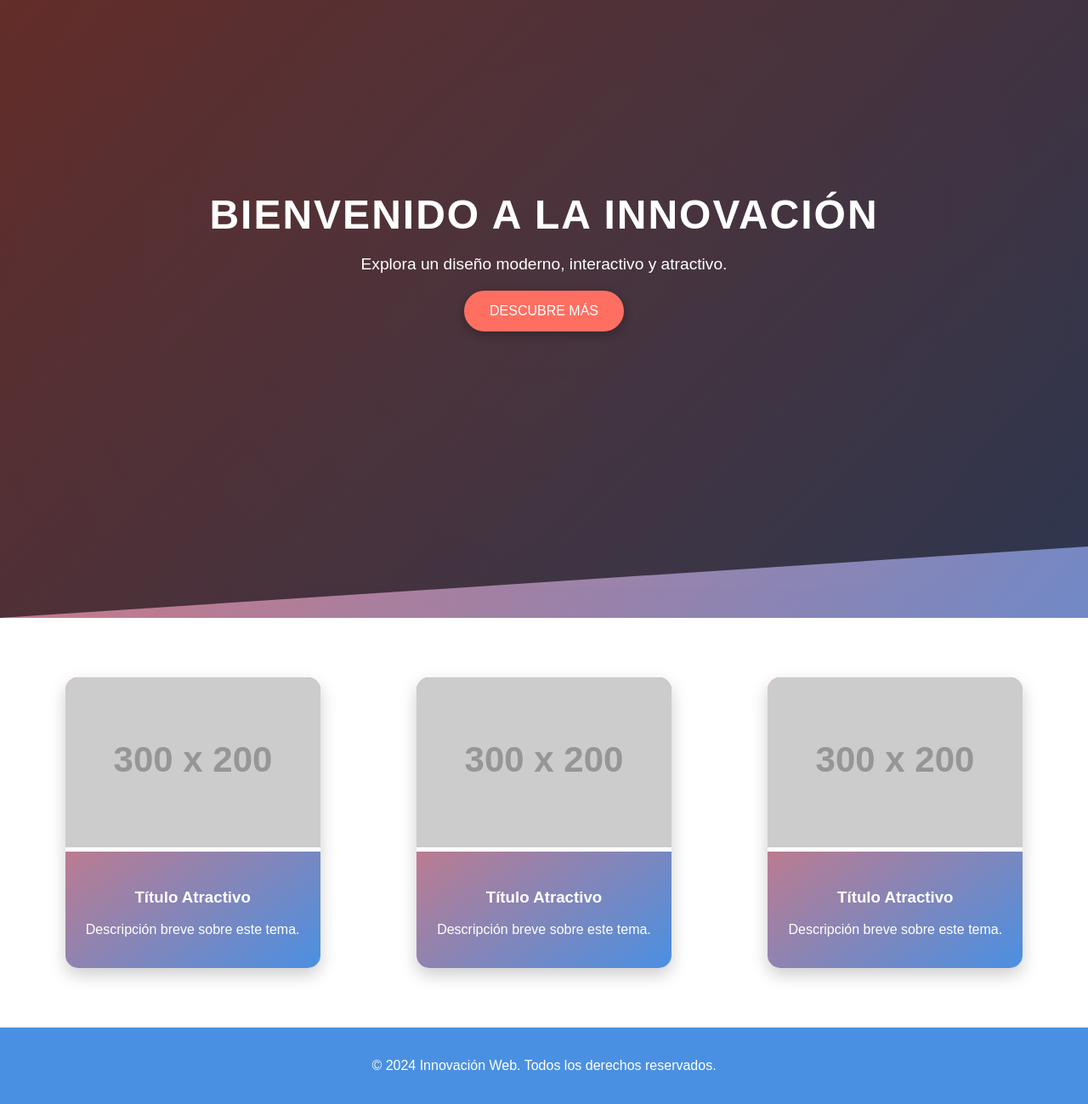
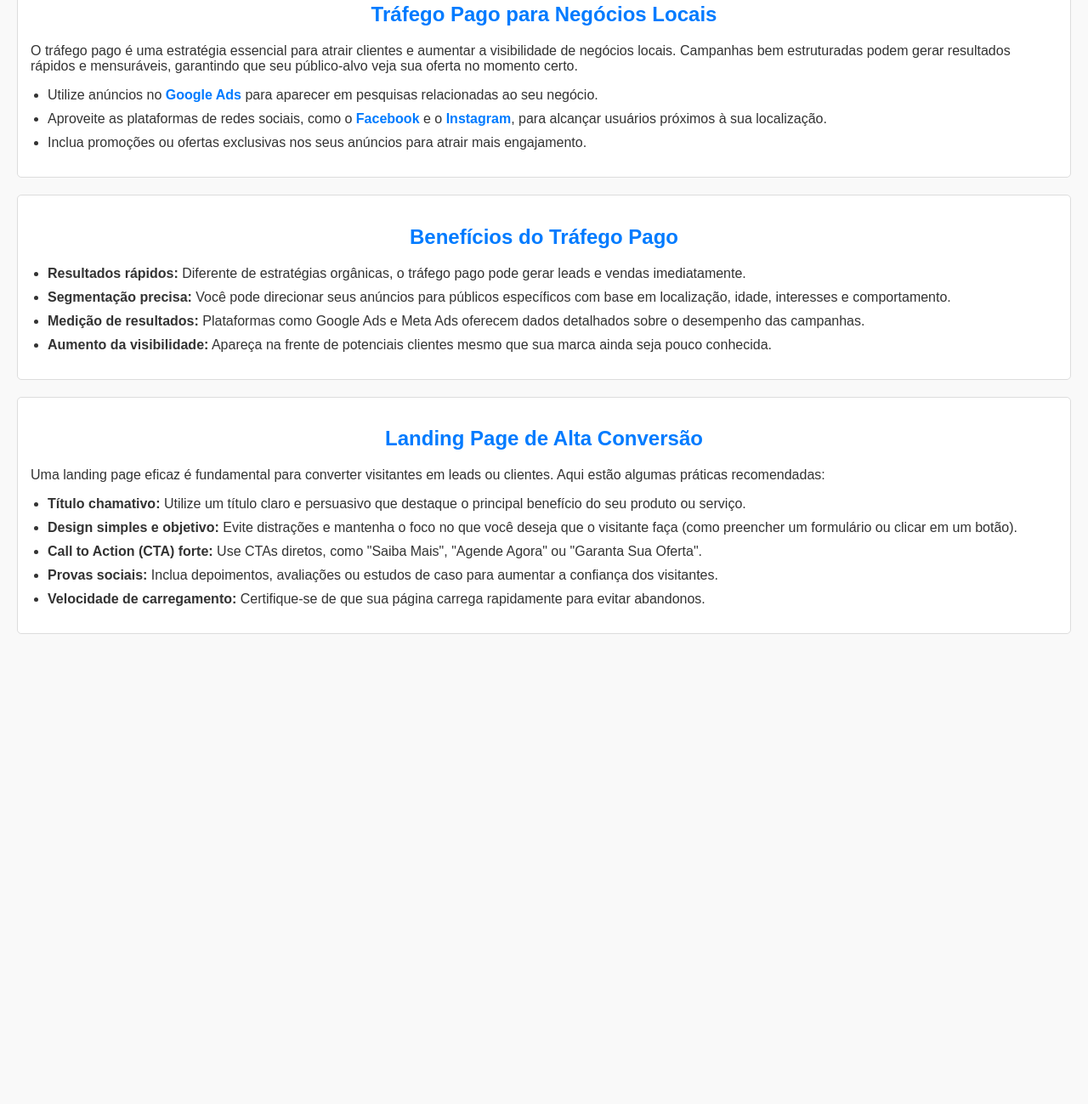
Before and after one commit to lucasmartinsanalista/Marketing-Digital, a plain HTML site: page index.html in a window 1280 px wide. Shown: the part 113-1412 px from the top of the page at 85% size. After the commit the page ends 879 px from the top, so only its background shows below. Drawn offline with Linux system fonts and the light colour scheme; placeholder pictures from the web are drawn by us.

Commit message:
Update index.html
Signed-off-by: lucasmartinsanalista <97494275+lucasmartinsanalista@users.noreply.github.com>

```diff
--- a/index.html
+++ b/index.html
@@ -1,187 +1,76 @@
 <!DOCTYPE html>
-<html lang="en">
+<html lang="pt-BR">
 <head>
     <meta charset="UTF-8">
     <meta name="viewport" content="width=device-width, initial-scale=1.0">
-    <title>Landing Page Innovadora</title>
+    <title>Tráfego Pago e Estratégias Locais</title>
     <style>
-        :root {
-            --primary-color: #ff6f61;
-            --secondary-color: #4a90e2;
-            --text-light: #ffffff;
-            --text-dark: #333333;
+        body {
+            font-family: Arial, sans-serif;
+            margin: 20px;
+            background-color: #f9f9f9;
+            color: #333;
         }
-
-        body {
-            margin: 0;
-            font-family: 'Arial', sans-serif;
-            background: linear-gradient(135deg, #ff6f61, #4a90e2);
-            color: var(--text-light);
-            overflow-x: hidden;
+        h1, h2 {
+            text-align: center;
+            color: #333;
         }
-
-        /* Gradiente de fondo animado */
-        body::before {
-            content: '';
-            position: fixed;
-            top: 0;
-            left: 0;
-            width: 100%;
-            height: 100%;
-            background: radial-gradient(circle, rgba(255, 255, 255, 0.1), transparent);
-            animation: pulse 6s infinite;
-            z-index: -1;
+        .section {
+            padding: 15px;
+            border: 1px solid #ddd;
+            border-radius: 5px;
+            margin-bottom: 20px;
+            background-color: #fff;
         }
-
-        @keyframes pulse {
-            0%, 100% {
-                opacity: 0.4;
-                transform: scale(1);
-            }
-            50% {
-                opacity: 0.8;
-                transform: scale(1.1);
-            }
+        .section h2 {
+            color: #007bff;
         }
-
-        header {
-            display: flex;
-            flex-direction: column;
-            align-items: center;
-            justify-content: center;
-            height: 100vh;
-            text-align: center;
-            padding: 20px;
-            background: rgba(0, 0, 0, 0.6);
-            clip-path: polygon(0 0, 100% 0, 100% 90%, 0 100%);
+        ul {
+            list-style-type: disc;
+            padding-left: 20px;
         }
-
-        header h1 {
-            font-size: 3rem;
-            margin: 0;
-            text-transform: uppercase;
-            letter-spacing: 2px;
+        li {
+            margin-bottom: 10px;
         }
-
-        header p {
-            font-size: 1.2rem;
-            margin: 20px 0;
-        }
-
-        .btn {
-            padding: 15px 30px;
-            background: var(--primary-color);
-            color: var(--text-light);
-            font-size: 1rem;
-            text-transform: uppercase;
-            border: none;
-            border-radius: 30px;
-            cursor: pointer;
-            box-shadow: 0 4px 15px rgba(0, 0, 0, 0.3);
-            transition: transform 0.3s ease, box-shadow 0.3s ease;
-        }
-
-        .btn:hover {
-            transform: translateY(-5px);
-            box-shadow: 0 8px 30px rgba(0, 0, 0, 0.4);
-        }
-
-        section {
-            display: flex;
-            flex-wrap: wrap;
-            justify-content: space-around;
-            padding: 50px 20px;
-            background: #ffffff;
-            color: var(--text-dark);
-        }
-
-        .card {
-            background: linear-gradient(145deg, var(--primary-color), var(--secondary-color));
-            color: var(--text-light);
-            border-radius: 15px;
-            box-shadow: 0 8px 20px rgba(0, 0, 0, 0.2);
-            width: 300px;
-            margin: 20px;
-            overflow: hidden;
-            transition: transform 0.4s ease;
-        }
-
-        .card:hover {
-            transform: scale(1.05);
-        }
-
-        .card img {
-            width: 100%;
-            border-bottom: 5px solid var(--text-light);
-        }
-
-        .card-content {
-            padding: 20px;
-            text-align: center;
-        }
-
-        footer {
-            text-align: center;
-            padding: 20px;
-            background: var(--secondary-color);
-            color: var(--text-light);
-        }
-
-        /* Responsividad */
-        @media (max-width: 768px) {
-            header h1 {
-                font-size: 2.5rem;
-            }
-
-            .card {
-                width: 90%;
-            }
-        }
-
-        @media (max-width: 480px) {
-            header h1 {
-                font-size: 2rem;
-            }
-
-            header p {
-                font-size: 1rem;
-            }
+        .highlight {
+            font-weight: bold;
+            color: #007bff;
         }
     </style>
 </head>
 <body>
-    <header>
-        <h1>Bienvenido a la Innovación</h1>
-        <p>Explora un diseño moderno, interactivo y atractivo.</p>
-        <button class="btn">Descubre Más</button>
-    </header>
+    <h1>Estratégias de Marketing Digital</h1>
 
-    <section>
-        <div class="card">
-            <img src="https://via.placeholder.com/300x200" alt="Ejemplo">
-            <div class="card-content">
-                <h3>Título Atractivo</h3>
-                <p>Descripción breve sobre este tema.</p>
-            </div>
-        </div>
-        <div class="card">
-            <img src="https://via.placeholder.com/300x200" alt="Ejemplo">
-            <div class="card-content">
-                <h3>Título Atractivo</h3>
-                <p>Descripción breve sobre este tema.</p>
-            </div>
-        </div>
-        <div class="card">
-            <img src="https://via.placeholder.com/300x200" alt="Ejemplo">
-            <div class="card-content">
-                <h3>Título Atractivo</h3>
-                <p>Descripción breve sobre este tema.</p>
-            </div>
-        </div>
-    </section>
+    <div class="section">
+        <h2>Tráfego Pago para Negócios Locais</h2>
+        <p>O tráfego pago é uma estratégia essencial para atrair clientes e aumentar a visibilidade de negócios locais. Campanhas bem estruturadas podem gerar resultados rápidos e mensuráveis, garantindo que seu público-alvo veja sua oferta no momento certo.</p>
+        <ul>
+            <li>Utilize anúncios no <span class="highlight">Google Ads</span> para aparecer em pesquisas relacionadas ao seu negócio.</li>
+            <li>Aproveite as plataformas de redes sociais, como o <span class="highlight">Facebook</span> e o <span class="highlight">Instagram</span>, para alcançar usuários próximos à sua localização.</li>
+            <li>Inclua promoções ou ofertas exclusivas nos seus anúncios para atrair mais engajamento.</li>
+        </ul>
+    </div>
 
-    <footer>
-        <p>&copy; 2024 Innovación Web. Todos los derechos reservados.</p>
-    </footer>
+    <div class="section">
+        <h2>Benefícios do Tráfego Pago</h2>
+        <ul>
+            <li><strong>Resultados rápidos:</strong> Diferente de estratégias orgânicas, o tráfego pago pode gerar leads e vendas imediatamente.</li>
+            <li><strong>Segmentação precisa:</strong> Você pode direcionar seus anúncios para públicos específicos com base em localização, idade, interesses e comportamento.</li>
+            <li><strong>Medição de resultados:</strong> Plataformas como Google Ads e Meta Ads oferecem dados detalhados sobre o desempenho das campanhas.</li>
+            <li><strong>Aumento da visibilidade:</strong> Apareça na frente de potenciais clientes mesmo que sua marca ainda seja pouco conhecida.</li>
+        </ul>
+    </div>
+
+    <div class="section">
+        <h2>Landing Page de Alta Conversão</h2>
+        <p>Uma landing page eficaz é fundamental para converter visitantes em leads ou clientes. Aqui estão algumas práticas recomendadas:</p>
+        <ul>
+            <li><strong>Título chamativo:</strong> Utilize um título claro e persuasivo que destaque o principal benefício do seu produto ou serviço.</li>
+            <li><strong>Design simples e objetivo:</strong> Evite distrações e mantenha o foco no que você deseja que o visitante faça (como preencher um formulário ou clicar em um botão).</li>
+            <li><strong>Call to Action (CTA) forte:</strong> Use CTAs diretos, como "Saiba Mais", "Agende Agora" ou "Garanta Sua Oferta".</li>
+            <li><strong>Provas sociais:</strong> Inclua depoimentos, avaliações ou estudos de caso para aumentar a confiança dos visitantes.</li>
+            <li><strong>Velocidade de carregamento:</strong> Certifique-se de que sua página carrega rapidamente para evitar abandonos.</li>
+        </ul>
+    </div>
 </body>
 </html>
```
